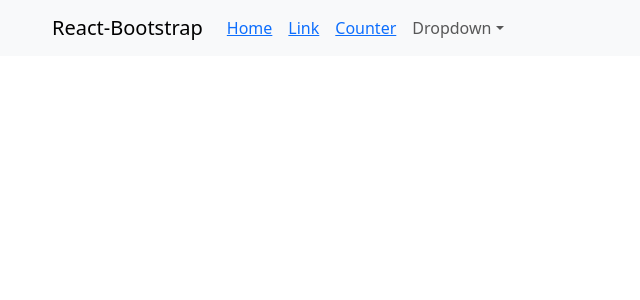
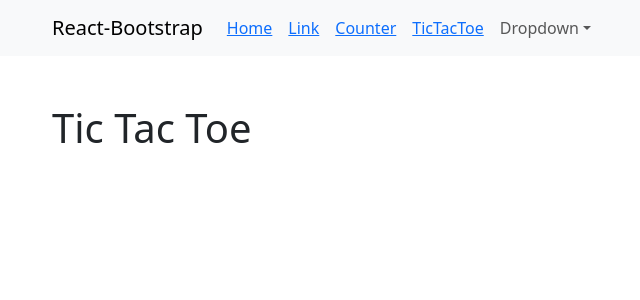
Before and after one commit to akshayvijaynair/cs696af24-akshayvijaynair, a React (Create React App) app in the folder week3/: page /tictactoe in a window 1280 px wide. Shown: the top 300 px of the page, without its empty margins (30-670 px from the left). Built offline with nearby package versions, Linux system fonts and the light colour scheme; the HTML template or start-up script is replaced by a standard one.

Commit message:
feat(tictactoe): added new page for tic tac toe game

```diff
--- a/week3/src/App.tsx
+++ b/week3/src/App.tsx
@@ -1,12 +1,12 @@
 import React from 'react';
-import logo from './logo.svg'
 import 'bootstrap/dist/css/bootstrap.min.css';
-import {Nav, Navbar, NavDropdown, Container} from "react-bootstrap";
+import { Container } from "react-bootstrap";
 import ThemeProvider from 'react-bootstrap/ThemeProvider';
 import NavBar from "./components/NavBar";
 import {Route, Routes} from "react-router-dom";
 import Link from "./pages/Link";
 import Counter from "./pages/Counter";
+import TicTacToe from "./pages/TicTacToe";
 
 function App() {
   return (
@@ -18,6 +18,7 @@ function App() {
                     <Route path="/"  element={<p>Welcome To React</p>} />
                     <Route path="/link"  element={<Link />} />
                     <Route path="/counter"  element={<Counter />} />
+                    <Route path="/tictactoe"  element={<TicTacToe />} />
                 </Routes>
             </Container>
         </div>
--- a/week3/src/components/NavBar.tsx
+++ b/week3/src/components/NavBar.tsx
@@ -19,6 +19,9 @@ return(
                     <Nav.Link>
                         <Link to={"/counter"}>Counter</Link>
                     </Nav.Link>
+                    <Nav.Link>
+                        <Link to={"/tictactoe"}>TicTacToe</Link>
+                    </Nav.Link>
                     <NavDropdown title="Dropdown" id="basic-nav-dropdown">
                         <NavDropdown.Item href="#action/3.1">Action</NavDropdown.Item>
                         <NavDropdown.Item href="#action/3.2">
--- /dev/null
+++ b/week3/src/pages/TicTacToe.tsx
@@ -0,0 +1,17 @@
+import {useEffect, useState} from "react";
+import {Button, Col, Container, Row} from "react-bootstrap";
+
+
+export default function TicTacToe() {
+
+
+    return (
+        <Container className="mt-5">
+            <Row>
+                <Col>
+                    <h1 >Tic Tac Toe</h1>
+                </Col>
+            </Row>
+        </Container>
+    )
+}
```
